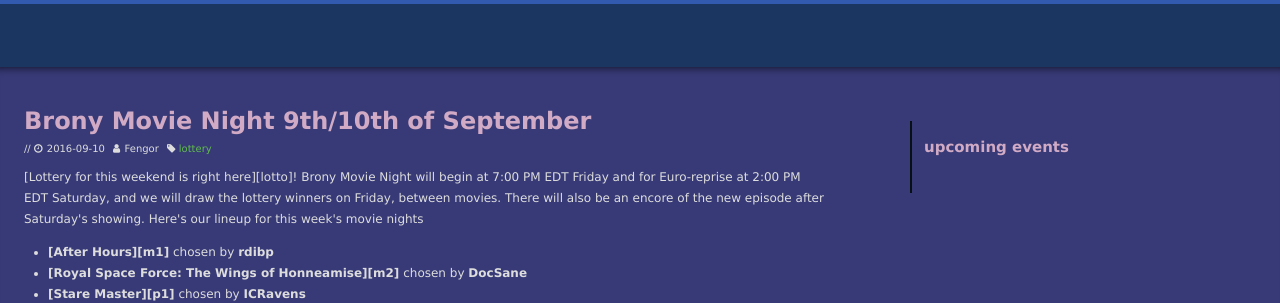
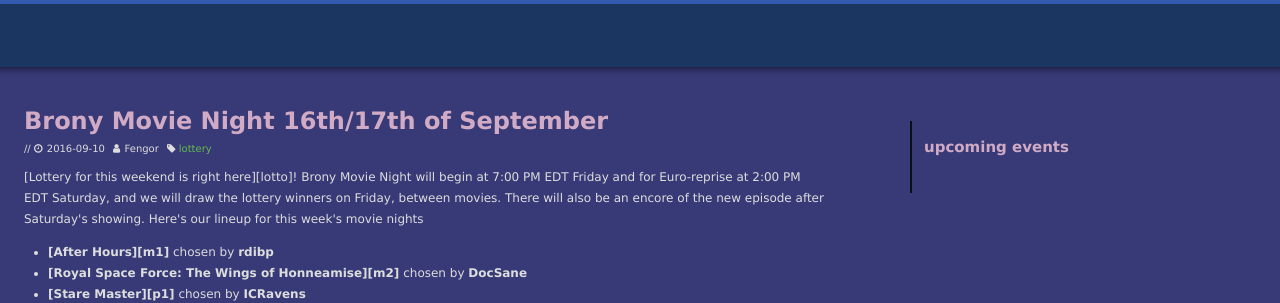
Before and after one commit to Bronystate/brstv3, a Jekyll site: the page built from _posts/2016-09-10-lottery.md, in a window 1280 px wide. Shown: the part 145-448 px from the top of the page. Built offline with Jekyll 4.4.1, drawn with Linux system fonts in a browser that asks for light colours; nearby versions of some CDN libraries.

Commit message:
Update 2016-09-10-lottery.md

```diff
--- a/_posts/2016-09-10-lottery.md
+++ b/_posts/2016-09-10-lottery.md
@@ -1,5 +1,5 @@
 ---
-title: Brony Movie Night 9th/10th of September
+title: Brony Movie Night 16th/17th of September
 date: 2016-09-10
 author: Fengor
 tags: [lottery]
```
